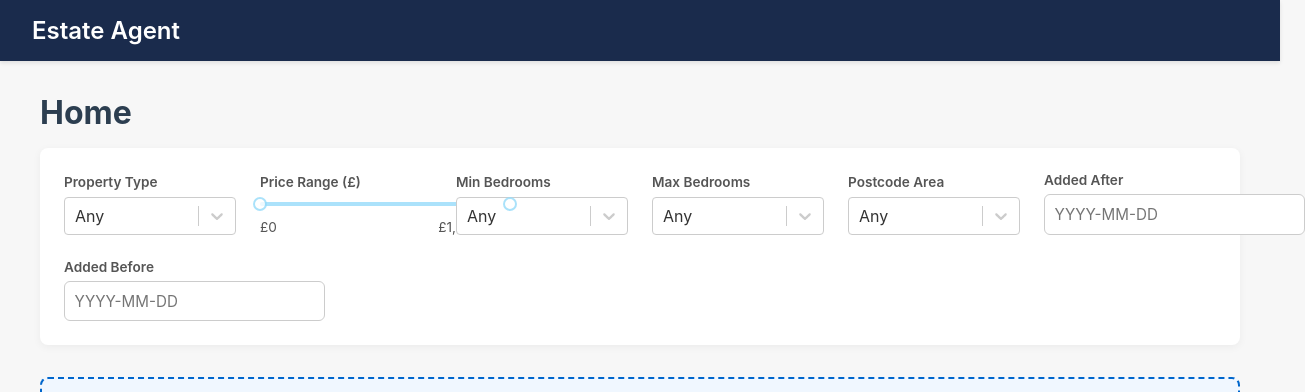
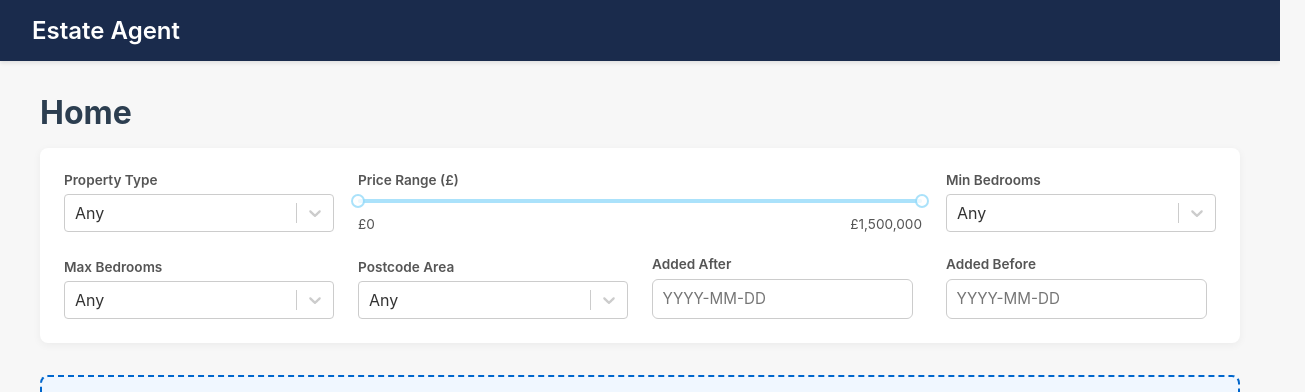
Before and after one commit to ShaviniFernando/estate-agent-react-spa, a React (Vite) app: page / in a window 1280 px wide. Shown: the top 392 px of the page, 1305 px wide, since content can reach past the window. Built offline with nearby package versions, Linux system fonts and the light colour scheme.

Commit message:
Fix search form grid layout: balance 7 fields across 4 columns

```diff
--- a/src/pages/Home.jsx
+++ b/src/pages/Home.jsx
@@ -87,7 +87,7 @@
           />
         </div>
 
-        <div style={{ minWidth: '250px' }}>
+        <div className="price-range-field">
           <label>Price Range (£)</label>
           <Slider
             range
--- a/src/styles/main.css
+++ b/src/styles/main.css
@@ -63,7 +63,7 @@
   box-shadow: 0 2px 8px rgba(0, 0, 0, 0.05);
   margin-bottom: 2rem;
   display: grid;
-  grid-template-columns: repeat(auto-fit, minmax(160px, 1fr));
+  grid-template-columns: repeat(4, 1fr);
   gap: 1.5rem;
   align-items: end;
 }
@@ -71,6 +71,16 @@
 .search-form > div {
   display: flex;
   flex-direction: column;
+}
+
+.price-range-field {
+  grid-column: span 2;
+}
+
+@media (max-width: 900px) {
+  .search-form {
+    grid-template-columns: repeat(2, 1fr);
+  }
 }
 
 .search-form label {
@@ -318,8 +328,12 @@
   }
 
   .search-form {
-    flex-direction: column;
+    grid-template-columns: 1fr;
     gap: 1rem;
+  }
+
+  .price-range-field {
+    grid-column: span 1;
   }
 
   .search-form > div {
```
